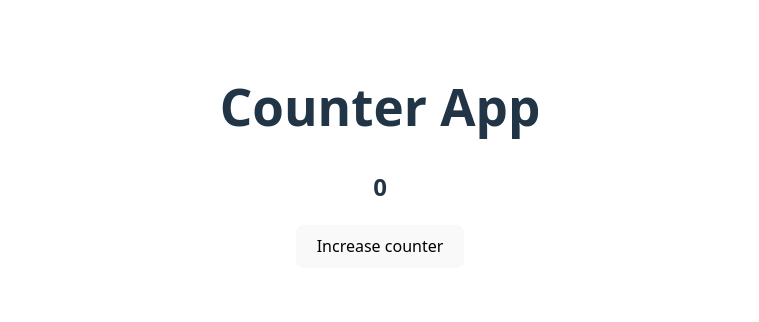
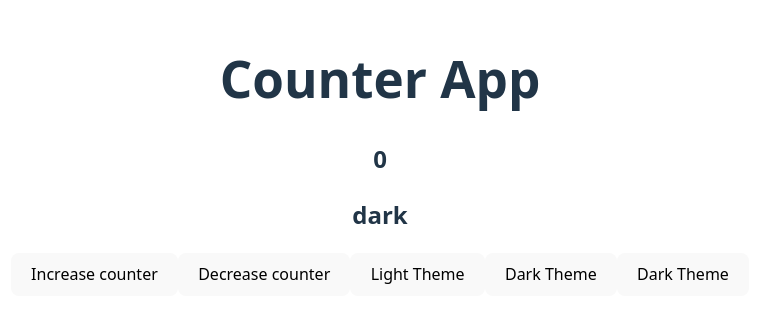
Before and after one commit to abhishekolympics/react-revision, a React (Vite) app in the folder frontend/: page / in a window 1280 px wide. Shown: the part 244-566 px from the top of the page, without its empty margins (260-1019 px from the left). Built offline with nearby package versions, Linux system fonts and the light colour scheme.

Commit message:
refactor: replace useState with useReducer for state management in App and Counter components

```diff
--- a/frontend/src/App.jsx
+++ b/frontend/src/App.jsx
@@ -1,13 +1,32 @@
-import { useState } from 'react'
+import { useReducer } from 'react'
 import './App.css'
 import { CountContext } from './contexts/CountContext'
 import Counter from './components/Counter'
 
 function App() {
-  const [count, setCount] = useState(0)
+  // const [count, setCount] = useState(0)
+  const initialState = { count: 0, theme: 'dark' };
 
+  function reducer(state, action) {
+    switch(action.type)
+    {
+      case 'increment':
+        return {...state, count:state.count + 1};
+      case 'decrement':
+        return {...state, count:state.count - 1};
+      case 'Dark':
+        return { ...state, theme: 'Dark'}
+      case 'Light':
+        return { ...state, theme: 'Light'}
+      case 'reset':
+        return { ...state, theme: 'Dark', count: 0 }
+      default: return state;
+    }
+  }
+
+  const [ state, dispatch ] = useReducer(reducer, initialState );
   return (
-    <CountContext.Provider value={{ count, setCount }}>
+    <CountContext.Provider value={{ state, dispatch }}>
      <Counter/>
     </CountContext.Provider>
   )
--- a/frontend/src/components/Counter.jsx
+++ b/frontend/src/components/Counter.jsx
@@ -1,24 +1,30 @@
 import { useContext, useEffect } from "react";
 import { CountContext } from "../contexts/CountContext";
 
-export default function counter() {
+export default function Counter() {
 
-    const { count, setCount } = useContext(CountContext);
+    const { state, dispatch } = useContext(CountContext);
 
-    function handleCounter() {
-        setCount(count + 1);
-    }
+    // function handleCounter() {
+    //     setCount(count + 1);
+    // }
 
     useEffect(() => {
-        console.log("re-rendered ", count);
-    },[count])
+        console.log("re-rendered ");
+    },[state.count, state.theme])
 
     return (
         <>
              <h1>Counter App</h1>
-            <h2>{count}</h2>
+            <h2>{state.count}</h2>
+            <h2>{state.theme}</h2>
 
-            <button onClick={handleCounter}>Increase counter</button>
+            <button onClick={() => dispatch({type: 'increment'})}>Increase counter</button>
+            <button onClick={() => dispatch({type: 'decrement'})}>Decrease counter</button>
+            <button onClick={() => dispatch({type: 'Light'})}>Light Theme</button>
+            <button onClick={() => dispatch({type: 'Dark'})}>Dark Theme</button>
+            <button onClick={() => dispatch({type: 'reset'})}>Dark Theme</button>
+
             {/* <button onClick={(() => setCount(count + 1))}>Increase counter</button> */}
             {/* <button onClick={setCount(count + 1)}>Increase counter</button> */}
         </>
```
